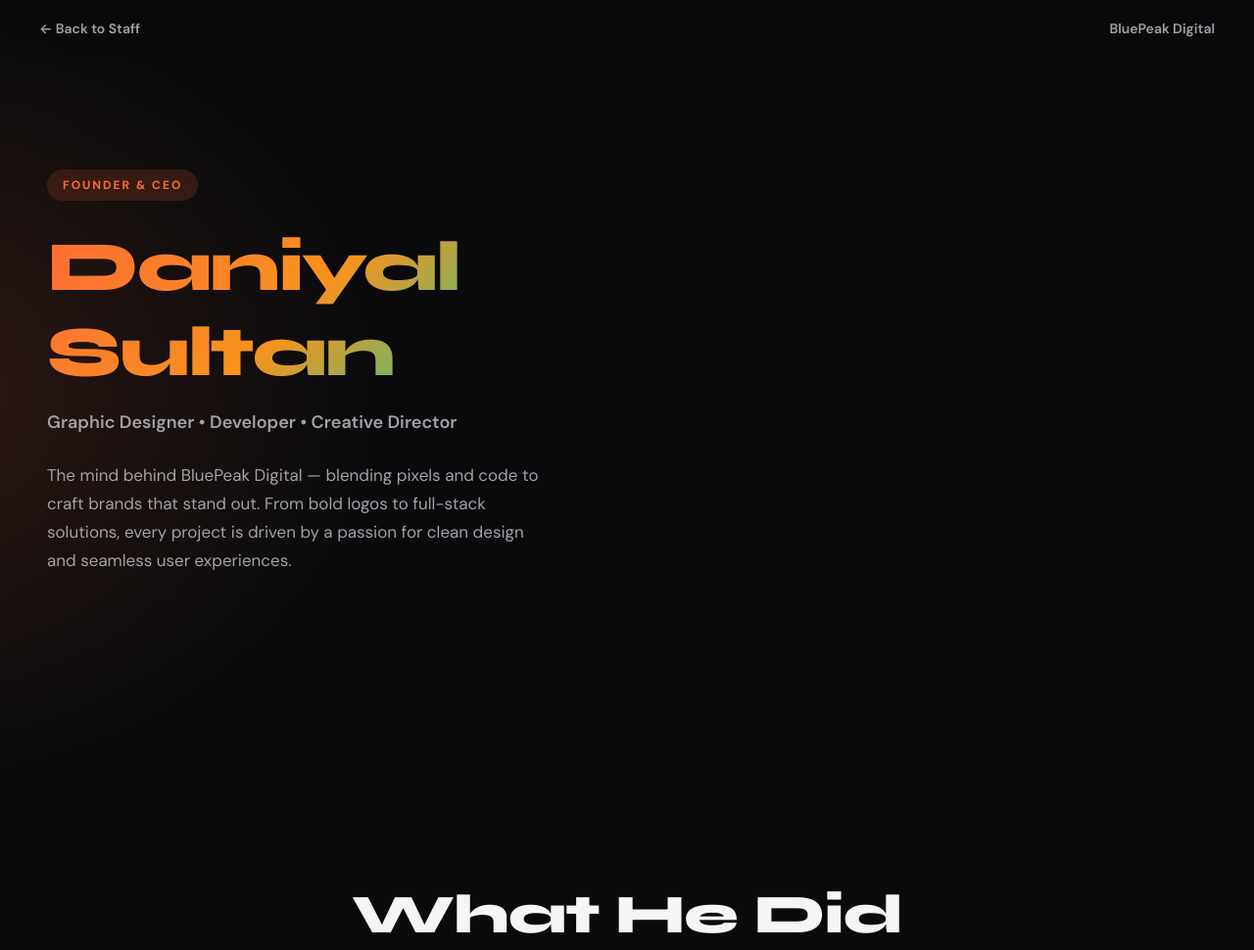
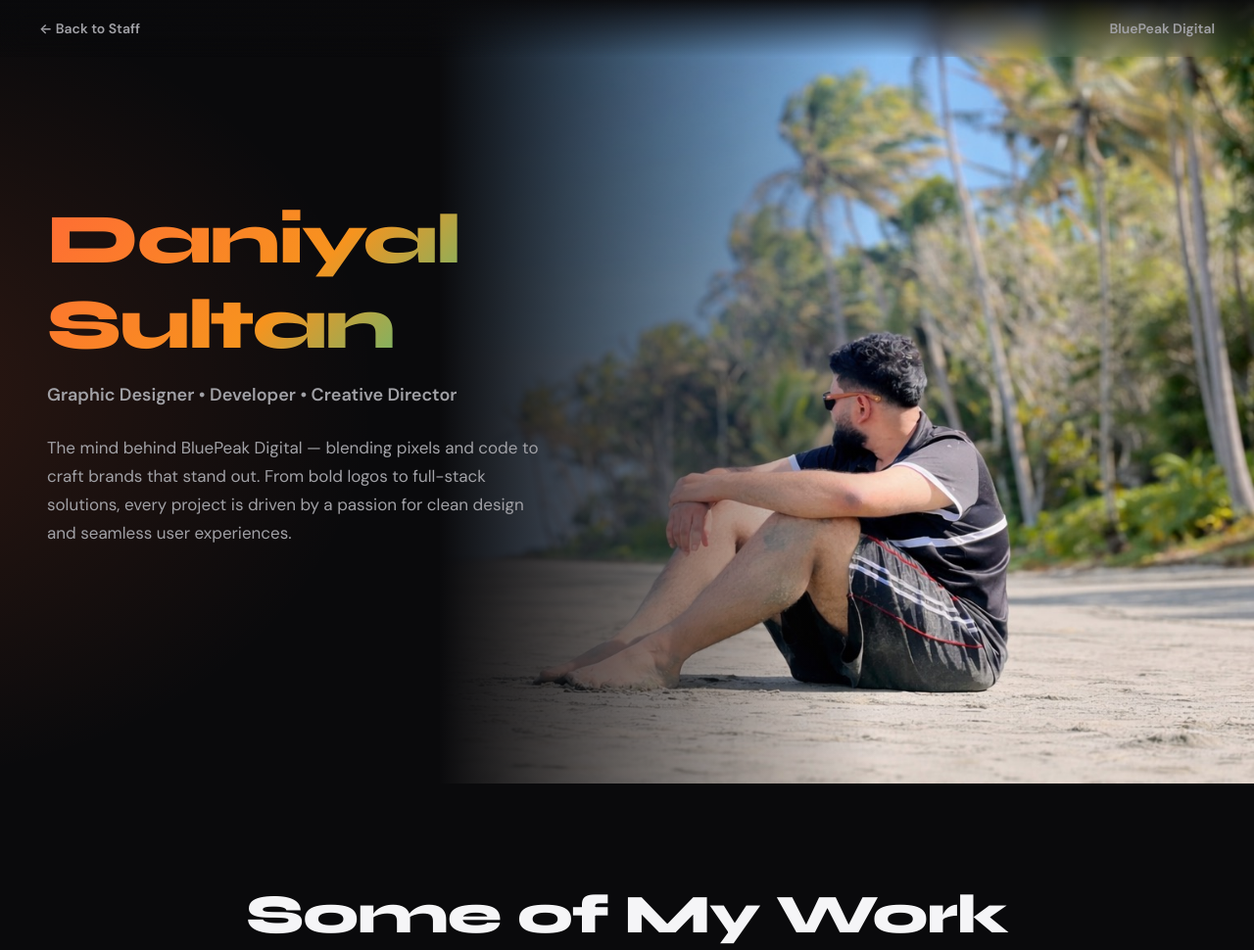
Before and after one commit to bluepeakdigital/bluepeakweb, a plain HTML site: page daniyal-portfolio.html in a window 1280 px wide. Shown: the top 970 px of the page at 98% size. Drawn offline with Linux system fonts and the light colour scheme.

Commit message:
BG IMAGE FOR SULTAN PROFILE

```diff
--- a/daniyal-portfolio.html
+++ b/daniyal-portfolio.html
@@ -66,9 +66,9 @@
       position: relative;
       overflow: hidden;
       background-size: cover;
-      background-position: center right;
+      background-position: right center;
       background-repeat: no-repeat;
-      background-image: url('assets/daniyal-hero.jpg');
+      background-image: url('assets/daniyal-hero.png');
     }
     .hero::before {
       content: '';
@@ -93,20 +93,6 @@
       max-width: 520px;
       text-align: left;
     }
-    .hero-badge {
-      display: inline-block;
-      padding: 8px 16px;
-      border-radius: 100px;
-      background: var(--accent-soft);
-      color: var(--accent);
-      font-size: 12px;
-      font-weight: 700;
-      letter-spacing: 2px;
-      text-transform: uppercase;
-      margin-bottom: 24px;
-      opacity: 0;
-      animation: fadeUp 0.8s ease 0.2s forwards;
-    }
     .hero h1 {
       font-family: 'Syne', sans-serif;
       font-size: clamp(42px, 8vw, 72px);
@@ -118,7 +104,7 @@
       -webkit-text-fill-color: transparent;
       background-clip: text;
       opacity: 0;
-      animation: fadeUp 0.8s ease 0.4s forwards;
+      animation: fadeUp 0.8s ease 0.2s forwards;
     }
     .hero-subtitle {
       font-size: 18px;
@@ -126,7 +112,7 @@
       font-weight: 600;
       margin: 0 0 28px;
       opacity: 0;
-      animation: fadeUp 0.8s ease 0.5s forwards;
+      animation: fadeUp 0.8s ease 0.35s forwards;
     }
     .hero-desc {
       font-size: 17px;
@@ -134,7 +120,7 @@
       color: var(--text-muted);
       margin: 0;
       opacity: 0;
-      animation: fadeUp 0.8s ease 0.6s forwards;
+      animation: fadeUp 0.8s ease 0.5s forwards;
     }
 
     .section-title-block {
@@ -418,7 +404,6 @@
 
   <section class="hero">
     <div class="hero-content">
-      <span class="hero-badge">Founder & CEO</span>
       <h1>Daniyal Sultan</h1>
       <p class="hero-subtitle">Graphic Designer • Developer • Creative Director</p>
       <p class="hero-desc">
@@ -430,7 +415,7 @@
   </section>
 
   <div class="section-title-block">
-    <h2>What He Did</h2>
+    <h2>Some of My Work</h2>
     <p>Ads, logos, websites, and everything in between — a glimpse into the craft.</p>
   </div>
 
```
Also changed, not shown: assets/daniyal-hero.png (added).
